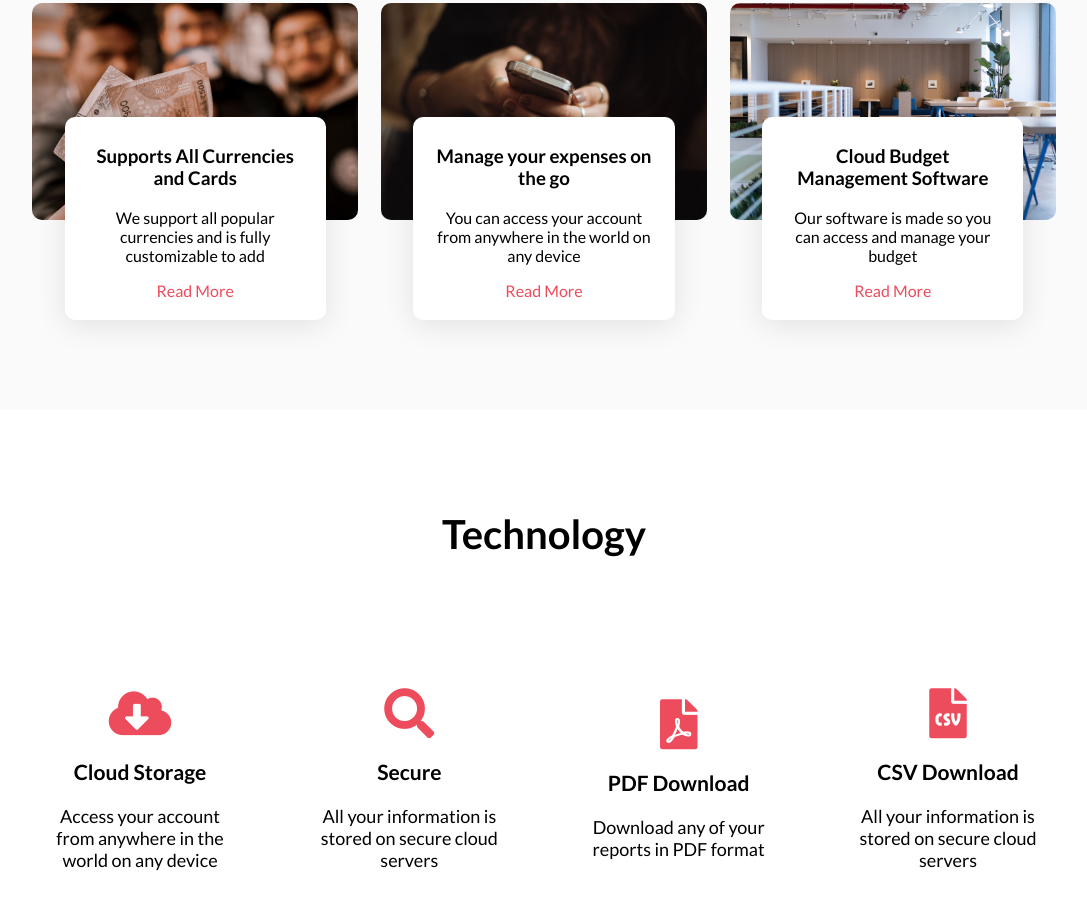
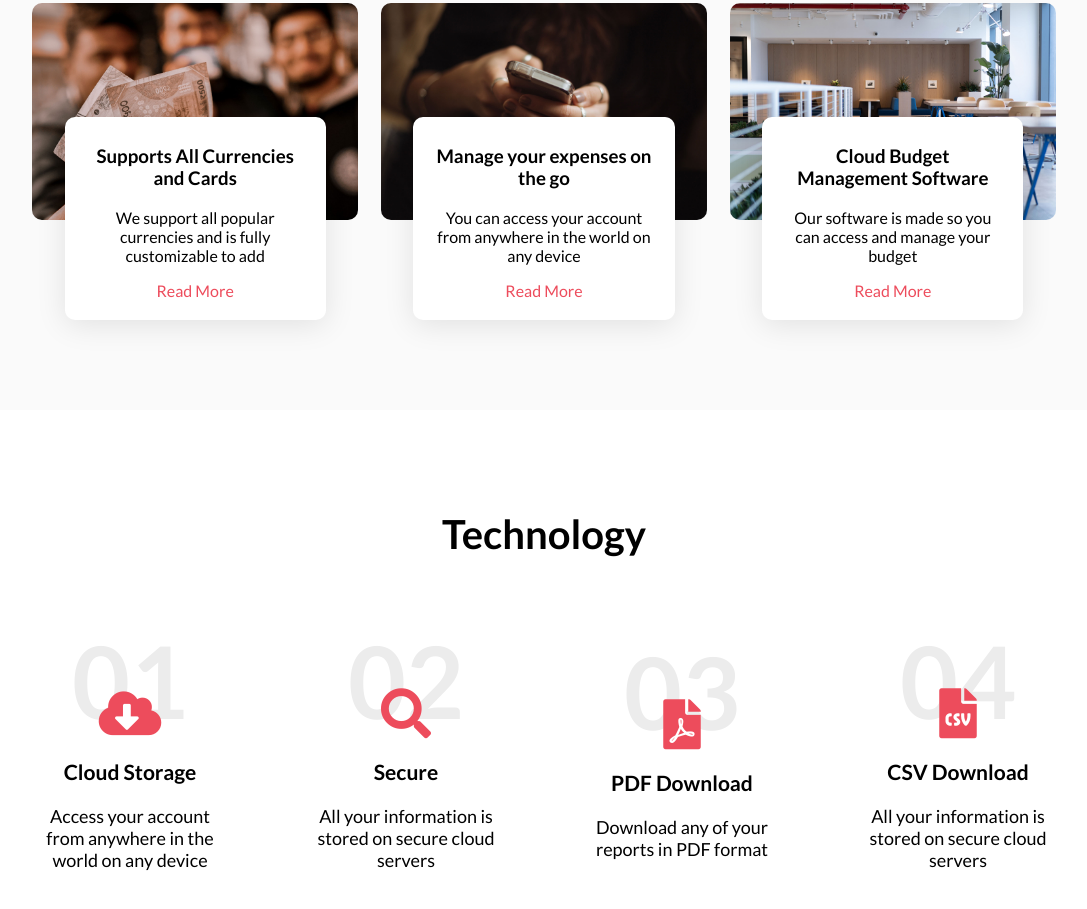
Before and after one commit to dovecancode/cloudbudget, a website: page index.html in a window 1280 px wide. Shown: the part 1464-2373 px from the top of the page, without its empty margins (96-1183 px from the left). Drawn offline with Linux system fonts and the light colour scheme.

Commit message:
feat: finishe layout the technology section

```diff
--- a/app/scss/components/techItem.scss
+++ b/app/scss/components/techItem.scss
@@ -1,12 +1,40 @@
 @use '../abstracts/' as var;
 
 .technology__item {
+  font-size: clamp(1.8rem, 1vw, 2rem);
   text-align: center;
-  margin: 8rem 1rem 1rem;
-  font-size: clamp(1.8rem, 1vw, 2rem);
+  margin-top: 8rem;
+  position: relative;
 
   .fas {
     color: var.$link-text-color;
     font-size: 5rem;
   }
+
+  &:nth-child(1):before {
+    content: '01';
+  }
+  &:nth-child(2):before {
+    content: '02';
+  }
+  &:nth-child(3):before {
+    content: '03';
+  }
+  &:nth-child(4):before {
+    content: '04';
+  }
+
+  &:nth-child(1):before,
+  &:nth-child(2):before,
+  &:nth-child(3):before,
+  &:nth-child(4):before {
+    font-size: 10rem;
+    font-weight: bold;
+    color: rgba(16, 16, 16, 0.08);
+    position: absolute;
+    left: 0;
+    right: 0;
+    top: -6.8rem;
+    z-index: -1;
+  }
 }
--- a/app/scss/sections/technology.scss
+++ b/app/scss/sections/technology.scss
@@ -1,5 +1,5 @@
 @use '../layouts/layouts.scss' as layouts;
 .technology {
-  padding: 5rem 0;
+  padding-block: 5rem;
   @include layouts.flex-layout();
 }
```
Also changed, not shown: dist/components/techItem.css, dist/sections/technology.css, dist/style.css, 3 other files.
